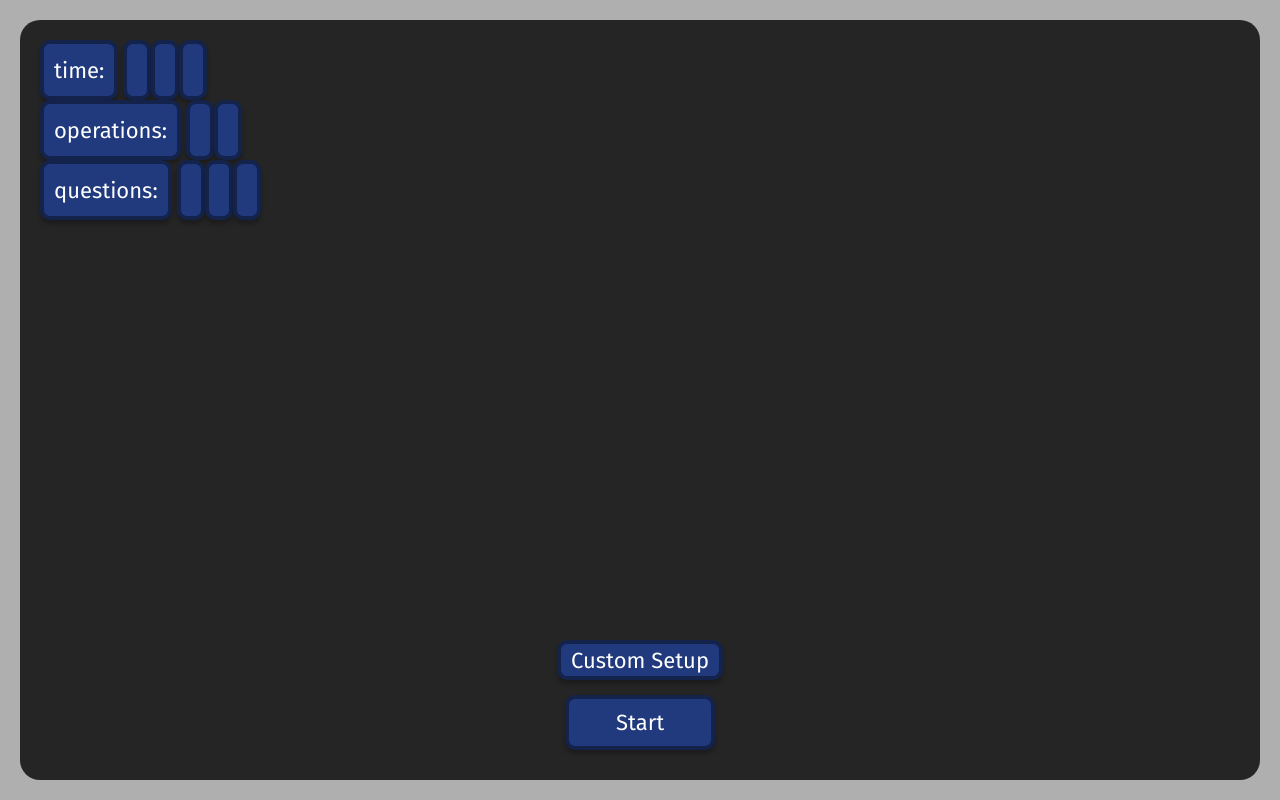
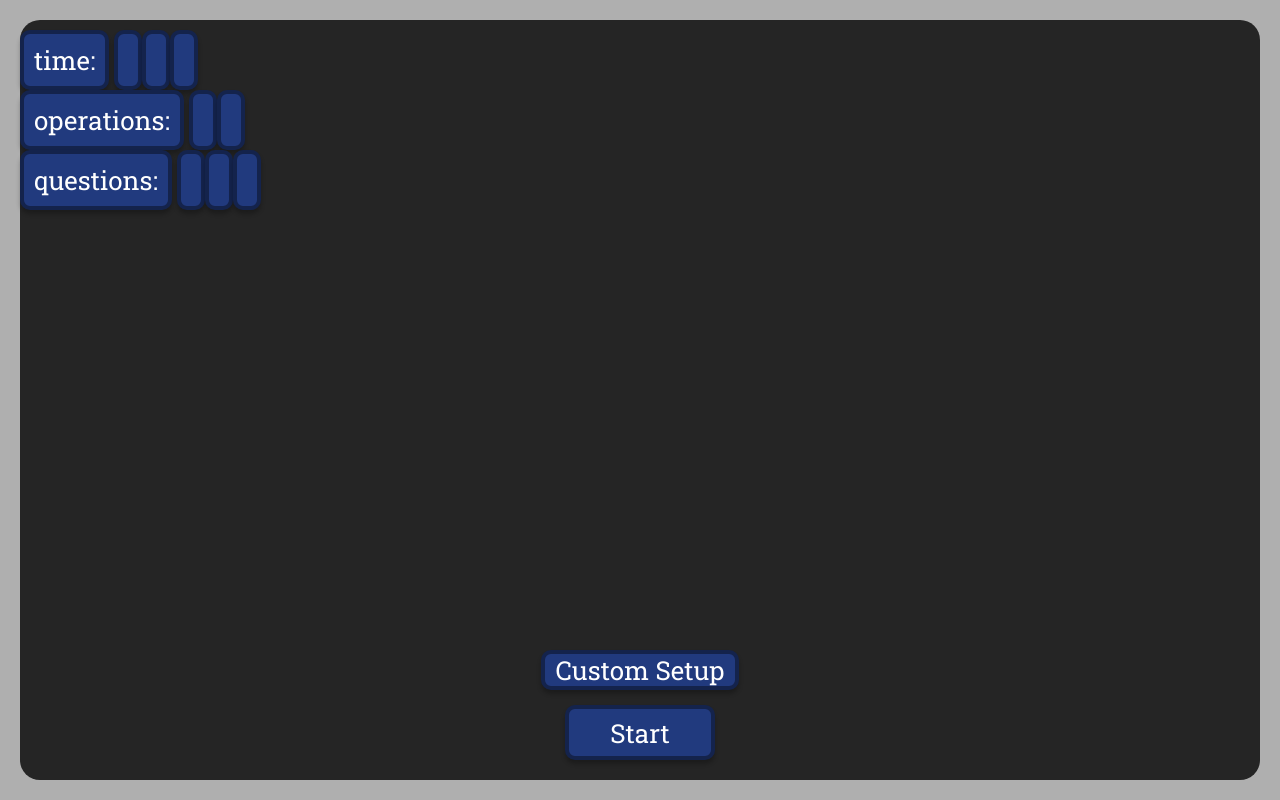
Before and after one commit to danielpqb/mathify-front, a React (Create React App) app: page / in a window 1280 px wide. Built offline with nearby package versions, Linux system fonts and the light colour scheme; no server answers; a web font is replaced by a local one.

Commit message:
Styling game UI

```diff
--- a/public/index.html
+++ b/public/index.html
@@ -18,6 +18,7 @@
   <link href="https://fonts.googleapis.com/css2?family=Saira+Stencil+One&display=swap" rel="stylesheet">
   <link href="https://fonts.googleapis.com/css2?family=Raleway:ital,wght@0,100;0,200;0,300;0,400;0,500;0,600;0,700;0,800;0,900;1,100;1,200;1,300;1,400;1,500;1,600;1,700;1,800;1,900&display=swap" rel="stylesheet">
   <link href="https://fonts.googleapis.com/css2?family=Fira+Sans:ital,wght@0,100;0,200;0,300;0,400;0,500;0,600;0,700;0,800;0,900;1,100;1,200;1,300;1,400;1,500;1,600;1,700;1,800;1,900&display=swap" rel="stylesheet">
+  <link href="https://fonts.googleapis.com/css2?family=Roboto+Slab:wght@100;200;300;400;500;600;700;800;900&display=swap" rel="stylesheet">
 
 </head>
 
--- a/src/components/App.jsx
+++ b/src/components/App.jsx
@@ -102,7 +102,7 @@ const Layer1 = styled.div`
 
     padding: 20px;
 
-    background-color: #afafaf;
+    background-color: var(--background-a-color);
 
     @media (max-height: 400px) {
       padding: 0px;
@@ -112,11 +112,11 @@ const Layer1 = styled.div`
 
 const Layer2 = styled.div`
   & {
-    background-color: #252525;
+    background-color: var(--background-b-color);
 
     border-radius: 20px;
 
-    padding: 20px;
+    padding: 10px 0px;
 
     @media (max-height: 400px) {
       padding: 0px;
--- a/src/components/common/Answers/Answer.jsx
+++ b/src/components/common/Answers/Answer.jsx
@@ -3,11 +3,11 @@ import styled from "styled-components";
 export default function Answer({ answerData }) {
   let style;
   if (answerData.isCorrect === true) {
-    style = { backgroundColor: "#287211" };
+    style = { backgroundColor: "var(--game-answers-true-color)" };
   } else if (answerData.isCorrect === false) {
-    style = { backgroundColor: "#8d0000" };
+    style = { backgroundColor: "var(--game-answers-false-color)" };
   } else {
-    style = { backgroundColor: "#969696" };
+    style = { backgroundColor: "var(--game-answers-none-color)" };
   }
 
   return <Container style={style}>{answerData.id}</Container>;
@@ -17,16 +17,16 @@ const Container = styled.div.attrs(({ style }) => ({
   style,
 }))`
   & {
-    width: 30px;
-    height: 30px;
+    width: 25px;
+    height: 25px;
 
     border-radius: 50%;
 
     margin: 3px;
 
-    font-size: 16px;
+    font-size: 14px;
 
-    border: 2px solid rgba(0, 0, 0, 0.4);
+    border: 1px solid rgba(0, 0, 0, 0.3);
     box-shadow: 0px 4px 4px rgba(0, 0, 0, 0.25);
 
     justify-self: center;
--- a/src/components/common/Keyboard/Key.jsx
+++ b/src/components/common/Keyboard/Key.jsx
@@ -10,7 +10,16 @@ export default function Key({ value, children }) {
 
   const configGameData = gameData?.config;
 
-  const style = { gridArea: `a${value}` };
+  const style = {
+    gridArea: `a${value}`,
+    backgroundColor:
+      value === "enter"
+        ? "var(--keyboard-buttom-enter-color)"
+        : value === "backspace"
+        ? "var(--keyboard-buttom-backspace-color)"
+        : "var(--keyboard-buttom-number-color)",
+    width: value === "enter" || value === "backspace" ? "75px" : "55px",
+  };
 
   return (
     <Container
@@ -68,15 +77,12 @@ const Container = styled.div.attrs(({ style }) => ({
   style,
 }))`
   & {
-    background-color: #213a7e;
-
     border-radius: 10px;
 
-    border: 4px solid rgba(0, 0, 0, 0.4);
+    border: 3px solid rgba(0, 0, 0, 0.5);
     box-shadow: 0px 4px 4px rgba(0, 0, 0, 0.25);
 
-    width: 60px;
-    height: 60px;
+    height: 55px;
 
     justify-self: center;
   }
--- a/src/components/common/Keyboard/Keyboard.jsx
+++ b/src/components/common/Keyboard/Keyboard.jsx
@@ -27,10 +27,10 @@ const Container = styled.div`
   & {
     display: grid;
     grid-template-areas:
-      "a1 a2 a3"
-      "a4 a5 a6"
-      "a7 a8 a9"
-      "abackspace a0 aenter";
+      ". a1 a2 a3 ."
+      ". a4 a5 a6 ."
+      ". a7 a8 a9 ."
+      "abackspace abackspace a0 aenter aenter";
     grid-auto-flow: column;
     gap: 10px;
 
--- a/src/components/common/Problem/Box.jsx
+++ b/src/components/common/Problem/Box.jsx
@@ -10,20 +10,20 @@ export default function Box({ boxData }) {
   let style = {};
   switch (boxData.type) {
     case "operator":
-      style = { backgroundColor: "#666666", height: "35px", fontSize: "30px" };
+      style = { backgroundColor: "var(--problem-operator-color)", height: "30px", minWidth: "40px", fontSize: "30px" };
       break;
     case "operate":
-      style = { backgroundColor: "#297e21" };
+      style = { backgroundColor: "var(--problem-operate-color)" };
       break;
     case "result":
-      style = { backgroundColor: "#aca546", gridArea: "result" };
+      style = { backgroundColor: "var(--problem-result-color)", gridArea: "result" };
       break;
     default:
-      style = { backgroundColor: "#666666", gridArea: "equals", height: "35px", fontSize: "30px" };
+      style = { backgroundColor: "var(--problem-equals-color)", gridArea: "equals", height: "35px", fontSize: "30px" };
       break;
   }
   if (boxData.isAnswer) {
-    style = { ...style, backgroundColor: "#252525", border: "5px solid rgba(201, 0, 0, 0.7)" };
+    style = { ...style, backgroundColor: "var(--default-color-one)", border: "4px dashed #e20000" };
   }
 
   return <Container style={style}>{boxData.isAnswer ? (myAnswer === "" ? "???" : myAnswer) : boxData.value}</Container>;
@@ -35,7 +35,7 @@ const Container = styled.div.attrs(({ style }) => ({
   & {
     border-radius: 10px;
 
-    border: 3px solid rgba(0, 0, 0, 0.7);
+    border: 1px solid rgba(0, 0, 0, 0.4);
     box-shadow: 0px 4px 4px rgba(0, 0, 0, 0.25);
 
     min-width: 50px;
@@ -47,5 +47,7 @@ const Container = styled.div.attrs(({ style }) => ({
     padding: 0px 10px;
 
     justify-self: center;
+
+    padding-bottom: 2px;
   }
 `;
--- a/src/pages/Game/components/Question.jsx
+++ b/src/pages/Game/components/Question.jsx
@@ -101,12 +101,13 @@ const Timer = styled.div.attrs(({ timerProgress }) => ({
   & {
     align-self: flex-start;
     height: 10px;
-    background-color: #c50000;
+    background-color: var(--question-timer-color);
 
     border: 2px solid rgba(0, 0, 0, 0.4);
     box-shadow: 0px 4px 4px rgba(0, 0, 0, 0.25);
 
-    margin: 15px 0px;
+    margin-top: 15px;
+    margin-bottom: 5px;
 
     @media (max-height: 400px) {
       margin-bottom: 0px;
--- a/src/styles/global-styles.js
+++ b/src/styles/global-styles.js
@@ -2,9 +2,26 @@ import { createGlobalStyle } from "styled-components";
 
 export const GlobalStyle = createGlobalStyle`
   :root {
-    --fontsize: 22px;
-    --default-color-one: #065183;
-    --default-color-two: #2082C5;
+    --fontsize: 26px;
+
+    --background-a-color: #afafaf;
+    --background-b-color: #252525;
+
+    --keyboard-buttom-enter-color: #11257c;
+    --keyboard-buttom-backspace-color: #BC2525;
+    --keyboard-buttom-number-color: #747474;
+
+    --problem-operator-color: #ccb220;
+    --problem-operate-color: #3044b8;
+    --problem-equals-color: #1b743e;
+    --problem-result-color: #F15412;
+
+    --question-timer-color: #BC2525;
+
+    --game-answers-true-color: #287211;
+    --game-answers-false-color: #BC2525;
+    --game-answers-none-color: #747474;
+
     --doc-heigth: 100%;
   }
 
@@ -29,10 +46,11 @@ export const GlobalStyle = createGlobalStyle`
     padding: 0px;
     vertical-align: middle;
     box-sizing: border-box;
-    font-family: "Fira Sans";
+    font-family: "Roboto Slab";
     font-style: normal;
     font-weight: 400;
     font-size: var(--fontsize);
+    line-height: 100%;
     color: white;
   }
 
```
